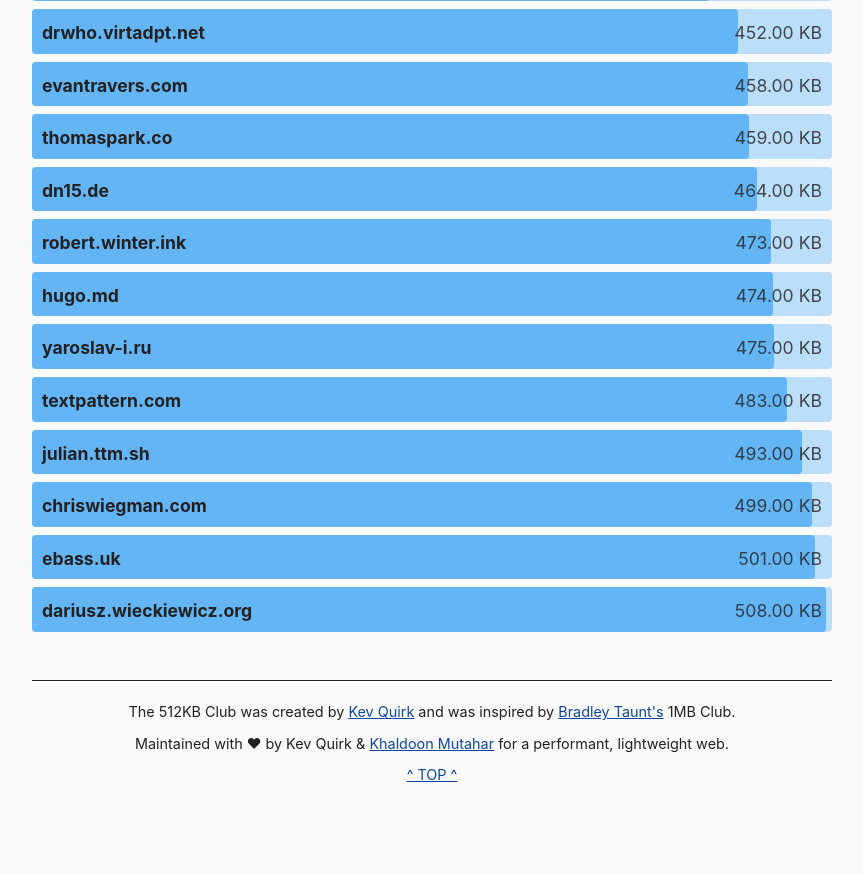
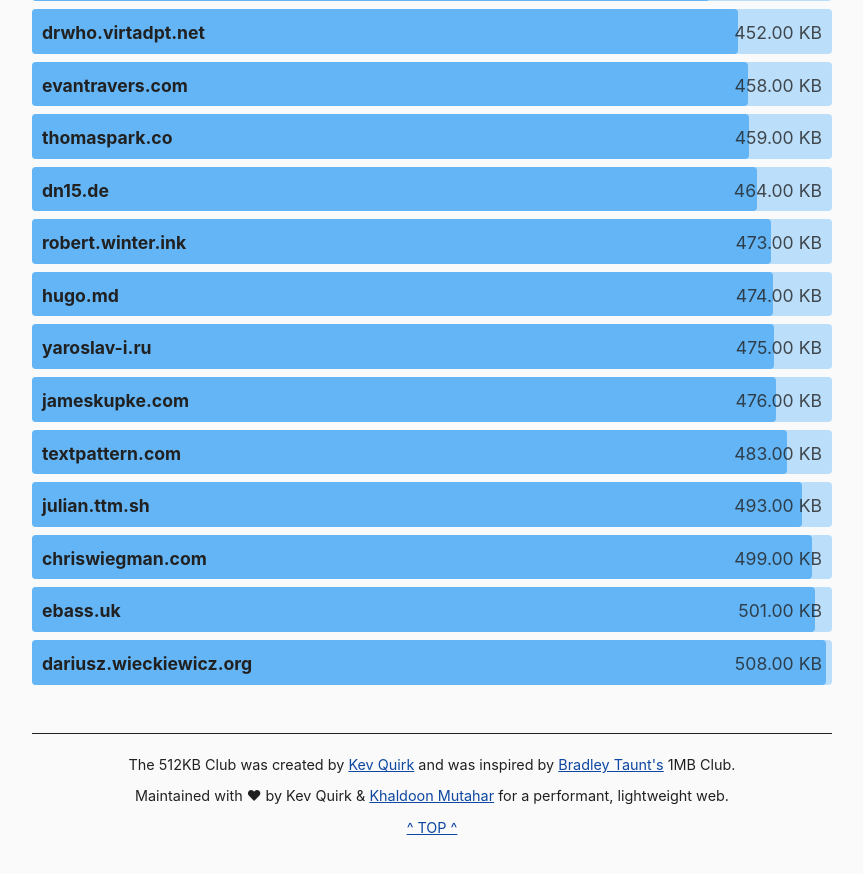
Before and after one commit to kevquirk/512kb.club, a Jekyll site: the page built from index.md, in a window 1280 px wide and 900 px high, scrolled down 17197 px. Shown: the top 874 px of the window, without its empty margins (208-1071 px from the left). Built offline with Jekyll 4.4.1, drawn with Linux system fonts in a browser that asks for light colours; before the commit the page ends 18044 px from its top, so only the background shows below that.

Commit message:
Adding jameskupke.com

```diff
--- a/_data/sites.yml
+++ b/_data/sites.yml
@@ -658,6 +658,11 @@
   size: 717
   last_checked: 2021-11-05
 
+- domain: jameskupke.com
+  url: https://www.jameskupke.com/
+  size: 476.0
+  last_checked: 2021-11-14
+
 - domain: jakobbouchard.dev
   url: https://jakobbouchard.dev/
   size: 35.3
```
